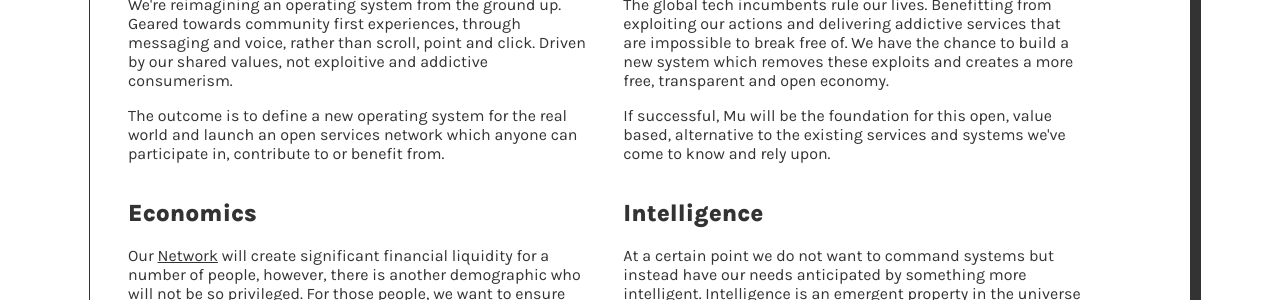
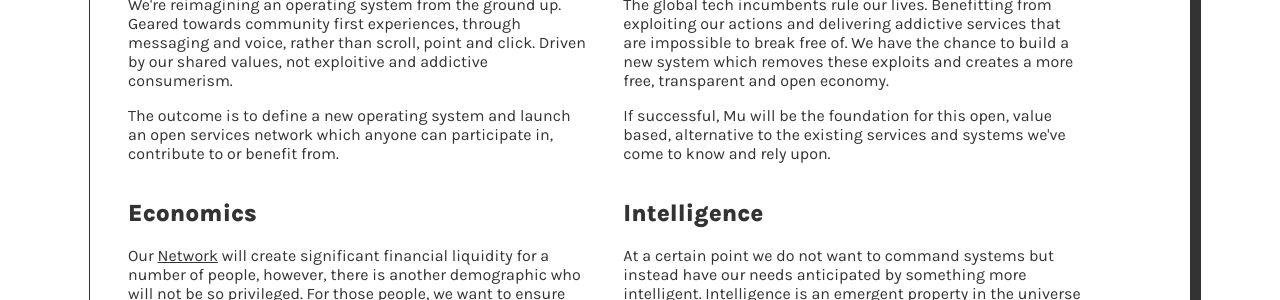
Before and after one commit to muxyz/website, a Jekyll site: the page built from index.md, in a window 1280 px wide. Shown: the part 466-766 px from the top of the page. Built offline with Jekyll 4.4.1, drawn with Linux system fonts in a browser that asks for light colours.

Commit message:
Update index.md

```diff
--- a/index.md
+++ b/index.md
@@ -15,7 +15,7 @@
 and voice, rather than scroll, point and click. Driven by our shared values, not exploitive and addictive consumerism.
 </p>
 
-<p>The outcome is to define a new operating system for the real world and launch an open services network
+<p>The outcome is to define a new operating system and launch an open services network
 which anyone can participate in, contribute to or benefit from.
 </p>
 </div>
```
